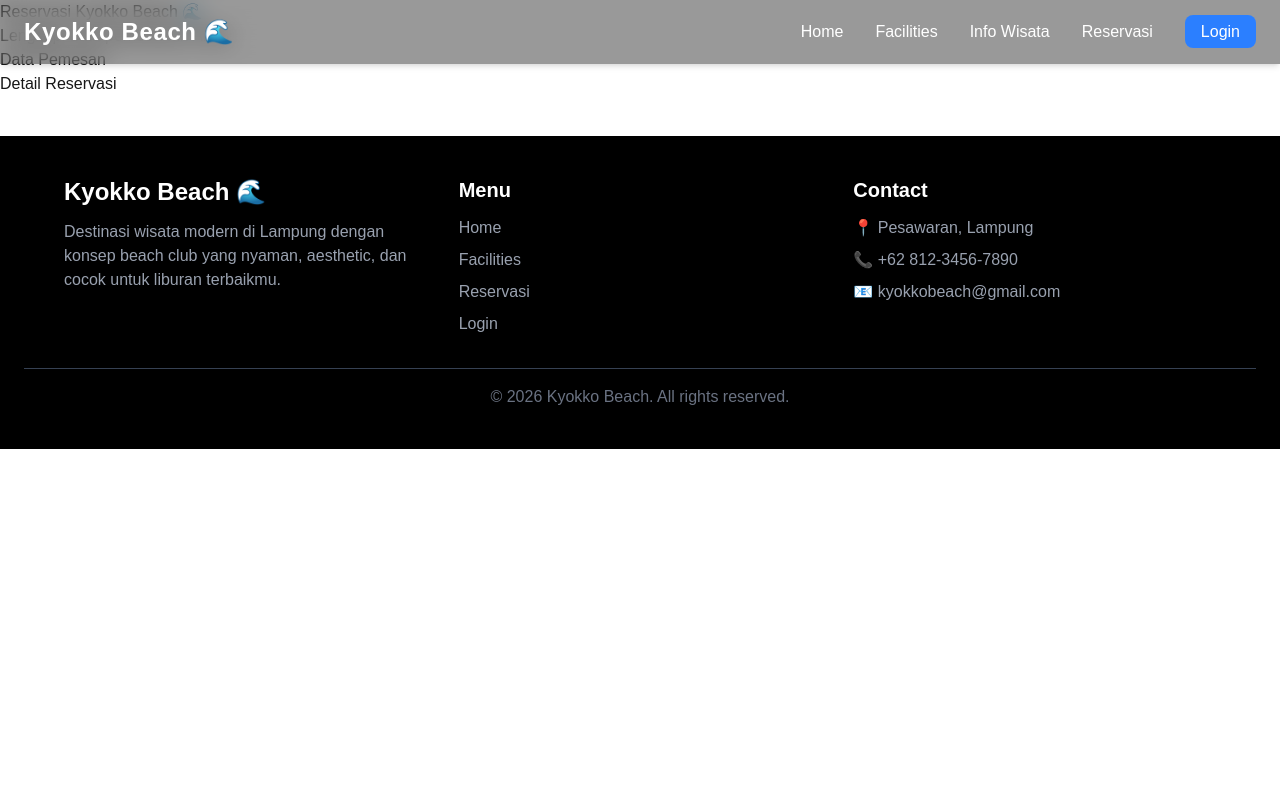
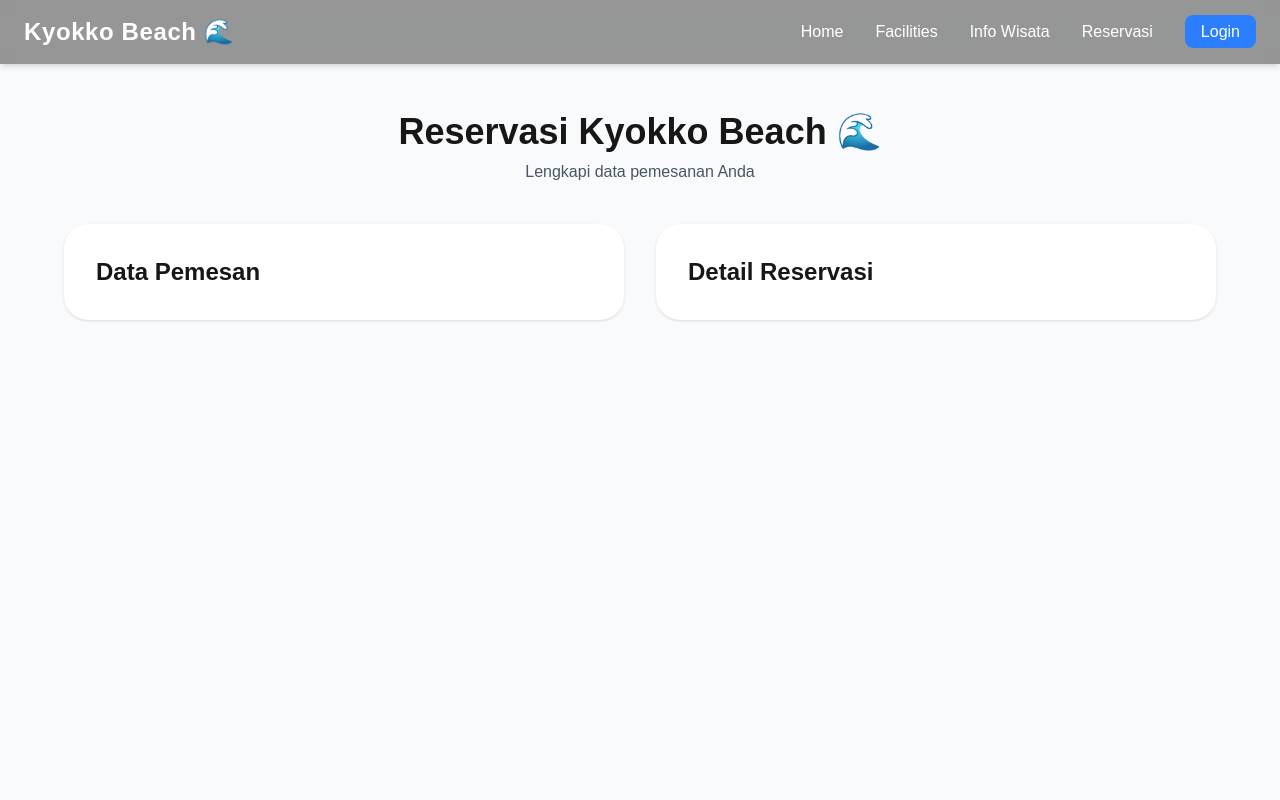
Before and after one commit to salavansaputra-cell/TA-WEB-24A-SANSAN, a Next.js app in the folder kyokko/: page /reservasi in a window 1280 px wide. Shown: the top 800 px of the page. Built offline with nearby package versions, Linux system fonts and the light colour scheme.

Commit message:
Salavan: menambahkan styling awal halaman reservasi

```diff
--- a/kyokko/app/reservasi/page.tsx
+++ b/kyokko/app/reservasi/page.tsx
@@ -2,27 +2,31 @@
 
 export default function ReservasiPage() {
   return (
-    <main>
-      <section>
-        <h1>
+    <main className="min-h-screen bg-gray-50 pt-28 px-6 pb-20">
+      <section className="text-center mb-10">
+        <h1 className="text-4xl font-bold">
           Reservasi Kyokko Beach 🌊
         </h1>
 
-        <p>
+        <p className="text-gray-600 mt-2">
           Lengkapi data pemesanan Anda
         </p>
       </section>
 
-      <div>
-        <div>
-          <h2>
+      <div className="max-w-6xl mx-auto grid lg:grid-cols-2 gap-8">
+
+        <div className="bg-white rounded-3xl shadow p-8">
+          <h2 className="text-2xl font-bold">
             Data Pemesan
           </h2>
         </div>
 
-        <div>
-          Detail Reservasi
+        <div className="bg-white rounded-3xl shadow p-8">
+          <h2 className="text-2xl font-bold">
+            Detail Reservasi
+          </h2>
         </div>
+
       </div>
     </main>
   );
```
